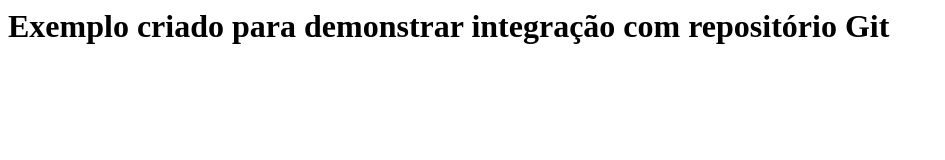
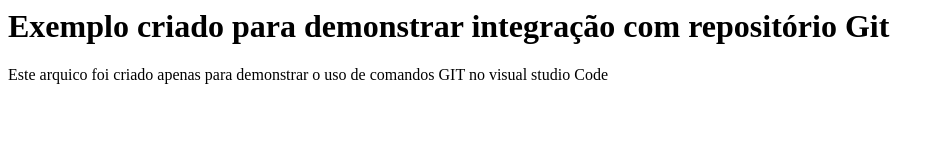
Before and after one commit to adriana011726/VsCode, a plain HTML site: page index.html in a window 1280 px wide. Shown: the whole page, without its empty margins (0-945 px from the left). Drawn offline with Linux system fonts and the light colour scheme.

Commit message:
Alterações no arquivo index

```diff
--- a/index.html
+++ b/index.html
@@ -4,5 +4,6 @@
 </head>
 <body>
     <h1>Exemplo criado para demonstrar integração com repositório Git</h1>
+    <p>Este arquico foi criado apenas para demonstrar o uso de comandos GIT no visual studio Code</p>
 </body>
 </html>
```
